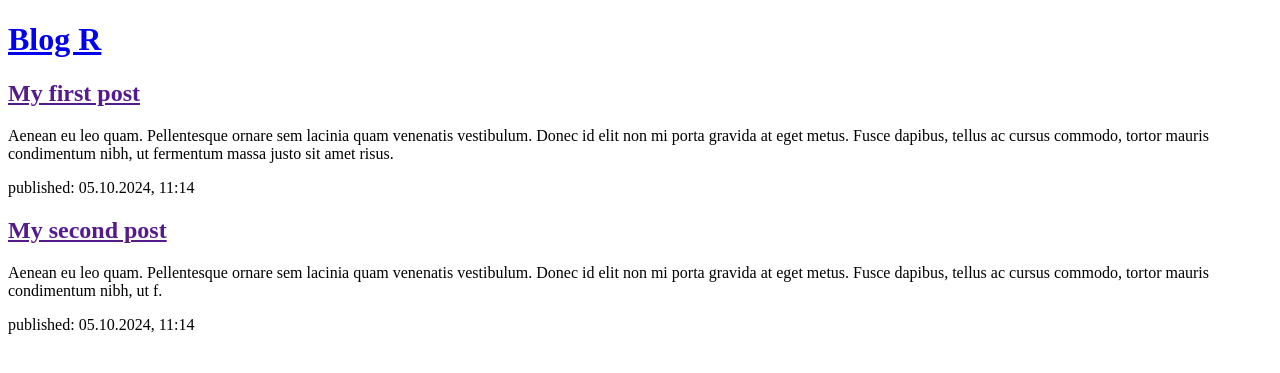
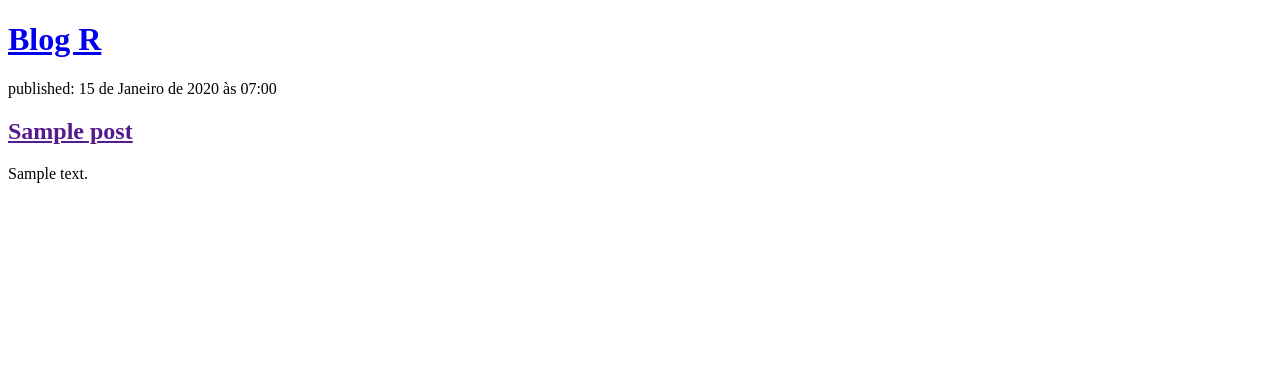
Before and after one commit to RamonHGy/Djangoblog, a Django app: page / in a window 1280 px wide. Shown: the top 373 px of the page. Run offline with Django 4.2, Linux system fonts and the light colour scheme; tables that the repository leaves empty hold one stand-in row (values such as "Sample post").

Commit message:
modified templates

```diff
--- a/blog/templates/blog/post_list.html
+++ b/blog/templates/blog/post_list.html
@@ -8,16 +8,14 @@
             <h1 class="header"><a href="#"> Blog R</a></h1>
         </header>
 
-        <article>
-            <h2><a href="">My first post</a></h2>
-            <p>Aenean eu leo quam. Pellentesque ornare sem lacinia quam venenatis vestibulum. Donec id elit non mi porta gravida at eget metus. Fusce dapibus, tellus ac cursus commodo, tortor mauris condimentum nibh, ut fermentum massa justo sit amet risus.</p>
-            <time>published: 05.10.2024, 11:14</time>
-        </article>
+    {% for post in posts %}
+    <article>
+        <time>published: {{ post.published_date }}</time>
+        <h2><a href="">{{ post.title }}</a></h2>
+        <p>{{ post.text|linebreaksbr }}</p>
+    </article>
+    {% endfor %}
 
-        <article>
-            <h2><a href="">My second post</a></h2>
-            <p>Aenean eu leo quam. Pellentesque ornare sem lacinia quam venenatis vestibulum. Donec id elit non mi porta gravida at eget metus. Fusce dapibus, tellus ac cursus commodo, tortor mauris condimentum nibh, ut f.</p>
-            <time>published: 05.10.2024, 11:14</time>
-        </article>
+
     </body>
 </html>
--- a/blog/views.py
+++ b/blog/views.py
@@ -1,6 +1,7 @@
 from django.shortcuts import render
-
-# Create your views here.
+from django.utils import timezone
+from .models import Post
 
 def post_list(request):
-    return render(request, 'blog/post_list.html', {})
+    posts = Post.objects.filter(published_date__lte=timezone.now()).order_by('published_date')
+    return render(request, 'blog/post_list.html', {'posts': posts})
```
Also changed, not shown: 1 other file.
